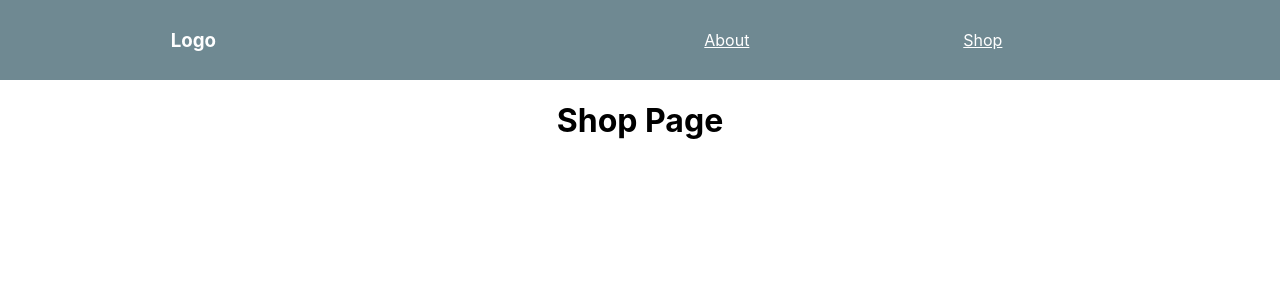
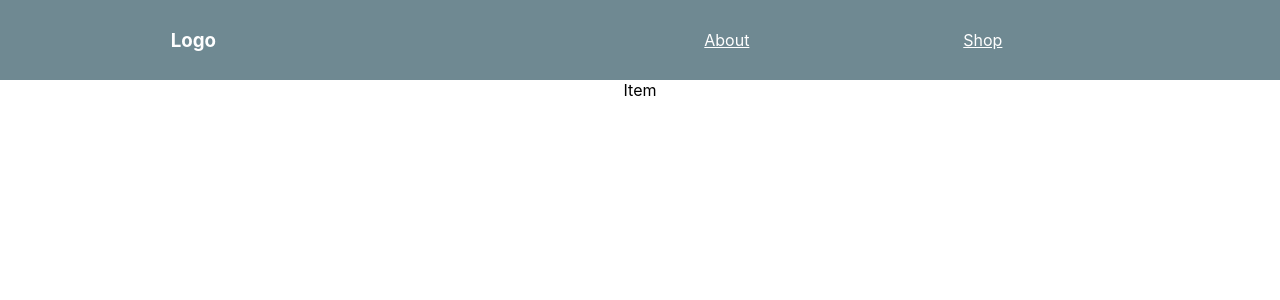
Before and after one commit to jianingroja/shop-router, a React (Create React App) app: page /shop/1 in a window 1280 px wide. Shown: the top 300 px of the page. Built offline with nearby package versions, Linux system fonts and the light colour scheme.

Commit message:
seperate ItemDetail page

```diff
--- a/src/App.js
+++ b/src/App.js
@@ -3,6 +3,7 @@ import "./App.css";
 import Nav from "./Nav";
 import Shop from "./Shop";
 import About from "./About";
+import ItemDetail from "./ItemDetail";
 import { BrowserRouter as Router, Route, Switch } from "react-router-dom";
 
 function App() {
@@ -13,7 +14,8 @@ function App() {
         <Switch>
           <Route path="/" exact component={Home} />
           <Route path="/about" component={About} />
-          <Route path="/shop" component={Shop} />
+          <Route path="/shop" exact component={Shop} />
+          <Route path="/shop/:id" component={ItemDetail} />
         </Switch>
       </div>
     </Router>
--- /dev/null
+++ b/src/ItemDetail.js
@@ -0,0 +1,13 @@
+import React, { useState, useEffect } from "react";
+import "./App.css";
+import { Link } from "react-router-dom";
+
+function ItemDetail() {
+  useEffect(() => {}, []);
+
+  const [items, setItems] = useState([]);
+
+  return <div>Item</div>;
+}
+
+export default ItemDetail;
--- a/src/Shop.js
+++ b/src/Shop.js
@@ -1,12 +1,30 @@
-import React from "react";
+import React, { useState, useEffect } from "react";
 import "./App.css";
+import { Link } from "react-router-dom";
 
-function Shop() {
+function Item() {
+  useEffect(() => {
+    fetchItems();
+  }, []);
+
+  const [items, setItems] = useState([]);
+  const fetchItems = async () => {
+    const data = await fetch(
+      "https://fortnite-api.theapinetwork.com/upcoming/get"
+    );
+    const items = await data.json();
+    console.log(items.data);
+    setItems(items.data);
+  };
   return (
     <div>
-      <h1>Shop Page</h1>
+      {items.map((item) => (
+        <h1 key={item.itemId}>
+          <Link to={`/shop/${item.itemId}`}> {item.item.name}</Link>
+        </h1>
+      ))}
     </div>
   );
 }
 
-export default Shop;
+export default Item;
```
